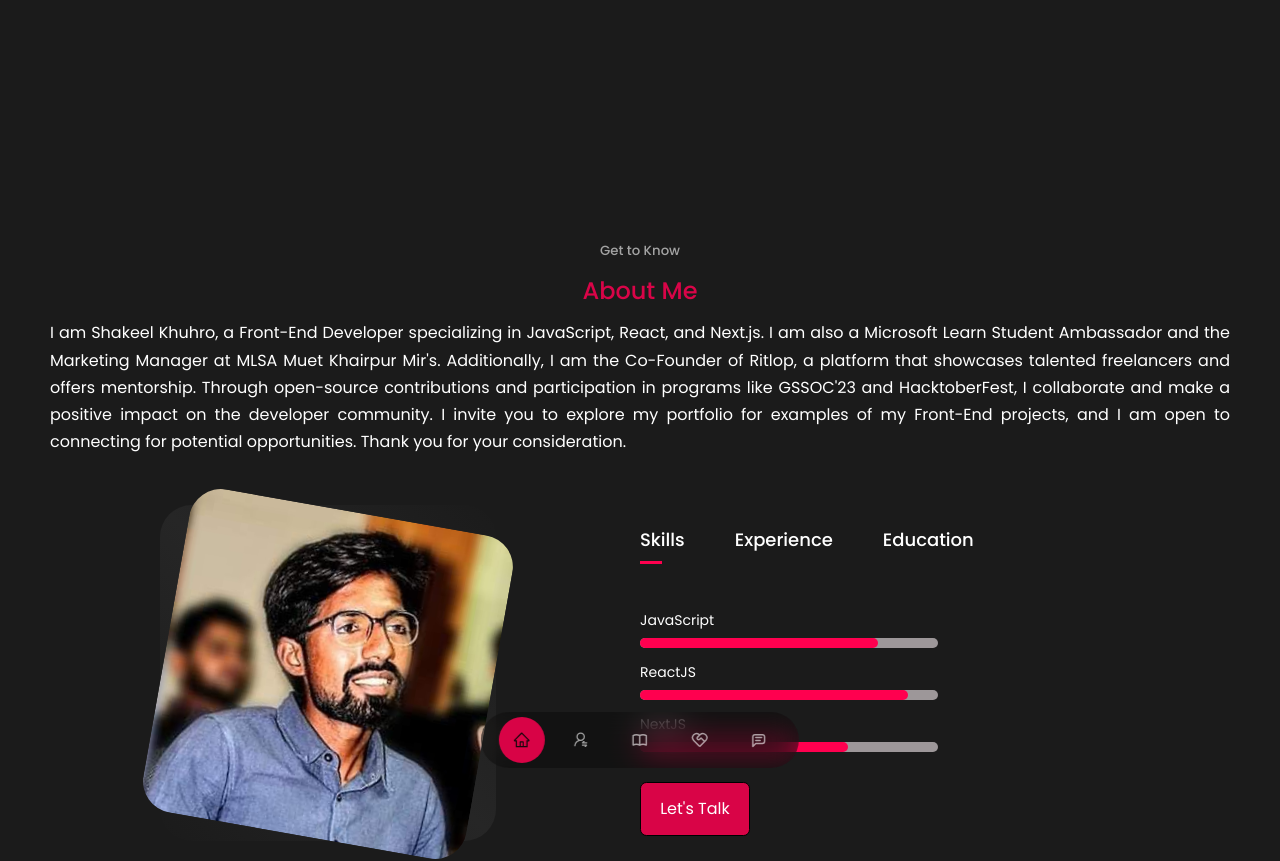
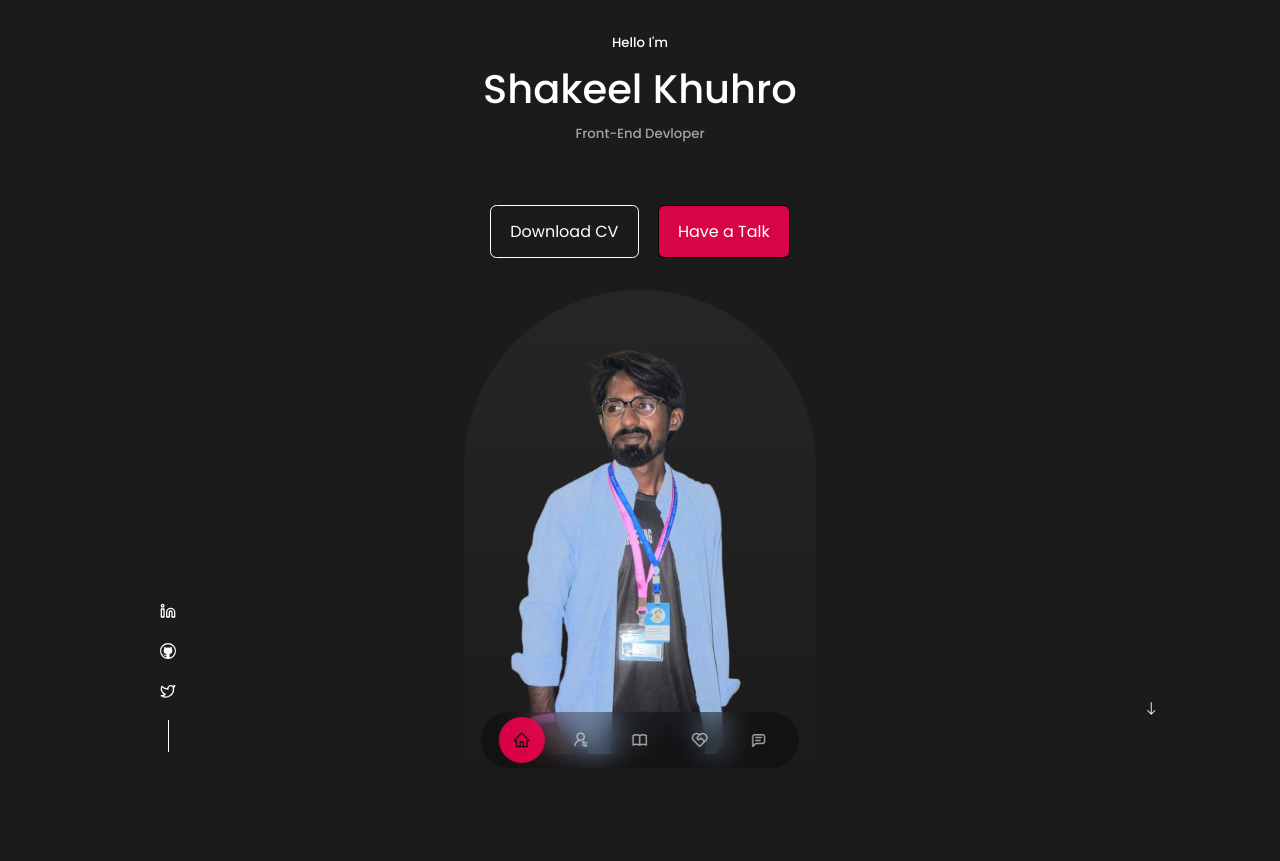
Before and after one commit to Shakeelkhuhro/Shakeel-Khuhro, a React (Create React App) app: page / in a window 1280 px wide. Shown: the top 861 px of the page. Built offline with nearby package versions, Linux system fonts and the light colour scheme; a web font is replaced by a local one.

Commit message:
minor changes

```diff
--- a/src/App.jsx
+++ b/src/App.jsx
@@ -13,9 +13,8 @@ import Community from "./components/communityWork/CommunityWork";
 const App = () => {
   return (
     <>
-      {/* <Header /> */}
+      <Header />
       <Nav />
-      <About />
       <About />
       {/* <Experience/> */}
       {/* <Services/> */}
```
